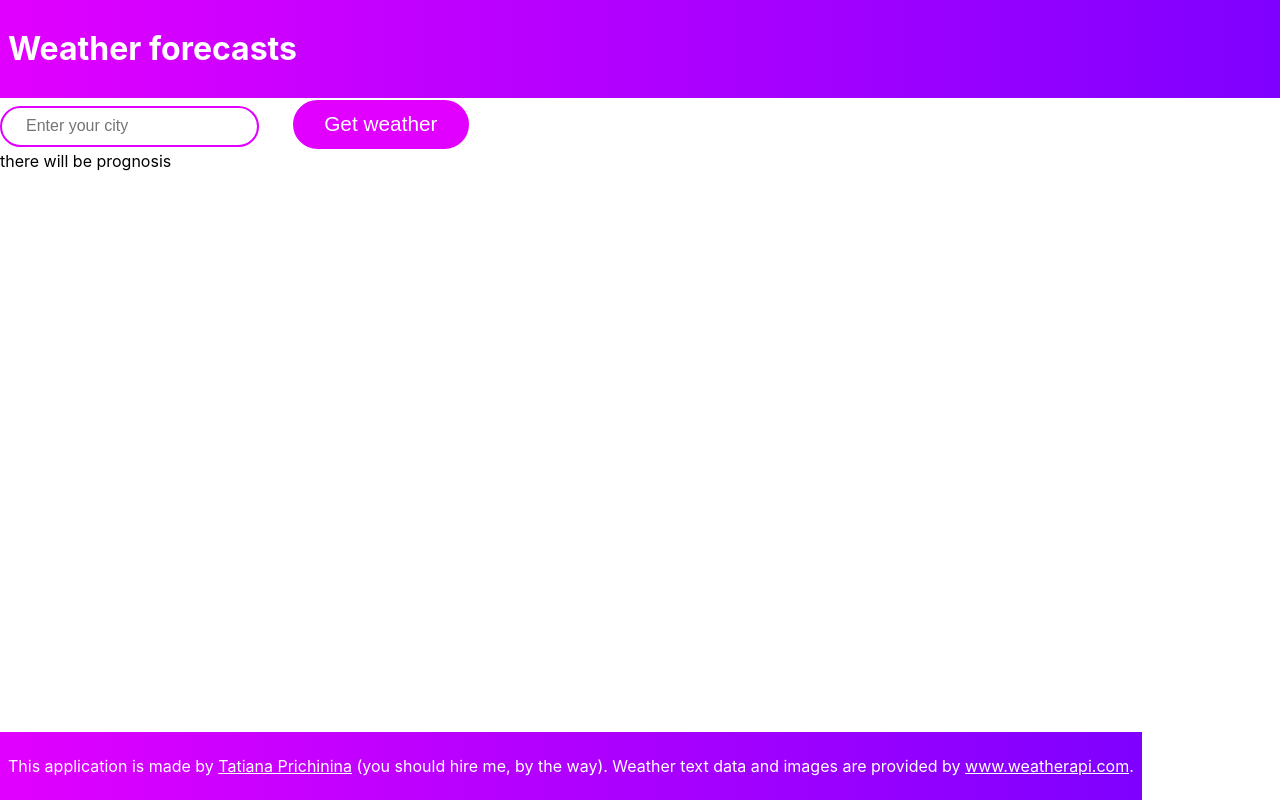
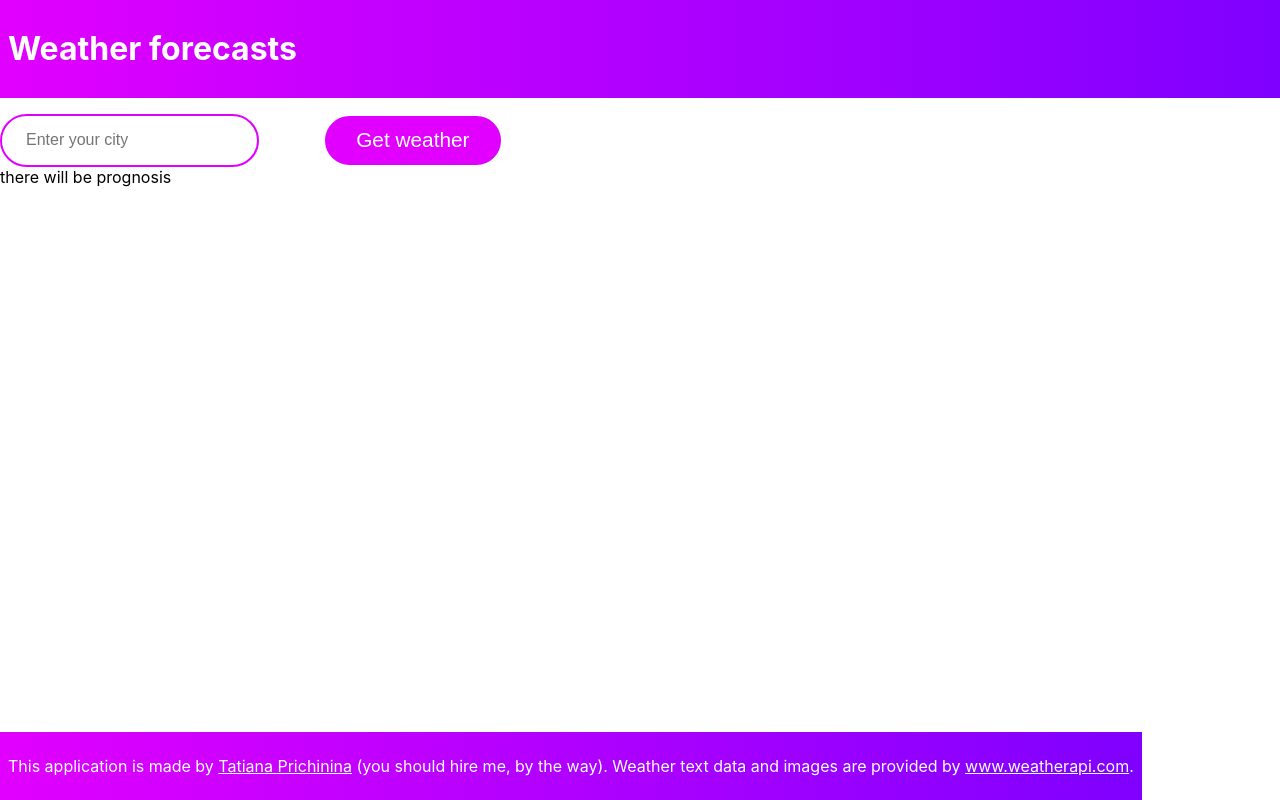
Before and after one commit to tanyaprich/weather, a React (Vite) app: page / in a window 1280 px wide. Built offline with nearby package versions, Linux system fonts and the light colour scheme; no server answers.

Commit message:
some styles changes

```diff
--- a/src/components/Weather.jsx
+++ b/src/components/Weather.jsx
@@ -23,7 +23,7 @@ export default function Weather() {
     useEffect(() => {
         if(weatherData.current) {
             setDisplayedData(
-                <div>
+                <div className="weather-wrapper">
                 <div>
                     <p className="location">Weather in {weatherData.location.name}, {weatherData.location.country}</p>
                     <div className="weather-data">
@@ -91,10 +91,6 @@ export default function Weather() {
             <div>
                 {displayedData}
             </div>
-
-
-
-
             </div>
         )
 }
--- a/src/index.css
+++ b/src/index.css
@@ -53,6 +53,12 @@ input {
   border: #E100FF 2px solid;
 }
 
+form {
+  display: flex;
+  gap: 2em;
+  margin-top: 1em;
+}
+
 
 
 .weather-data {
@@ -69,8 +75,14 @@ input {
 
 .location {
   font-size: 1.3rem;
+  padding-bottom: 0;
+
 }
 
 a {
   color: inherit;
 }
+
+.weather-wrapper {
+  padding: 0 1em;
+}
```
